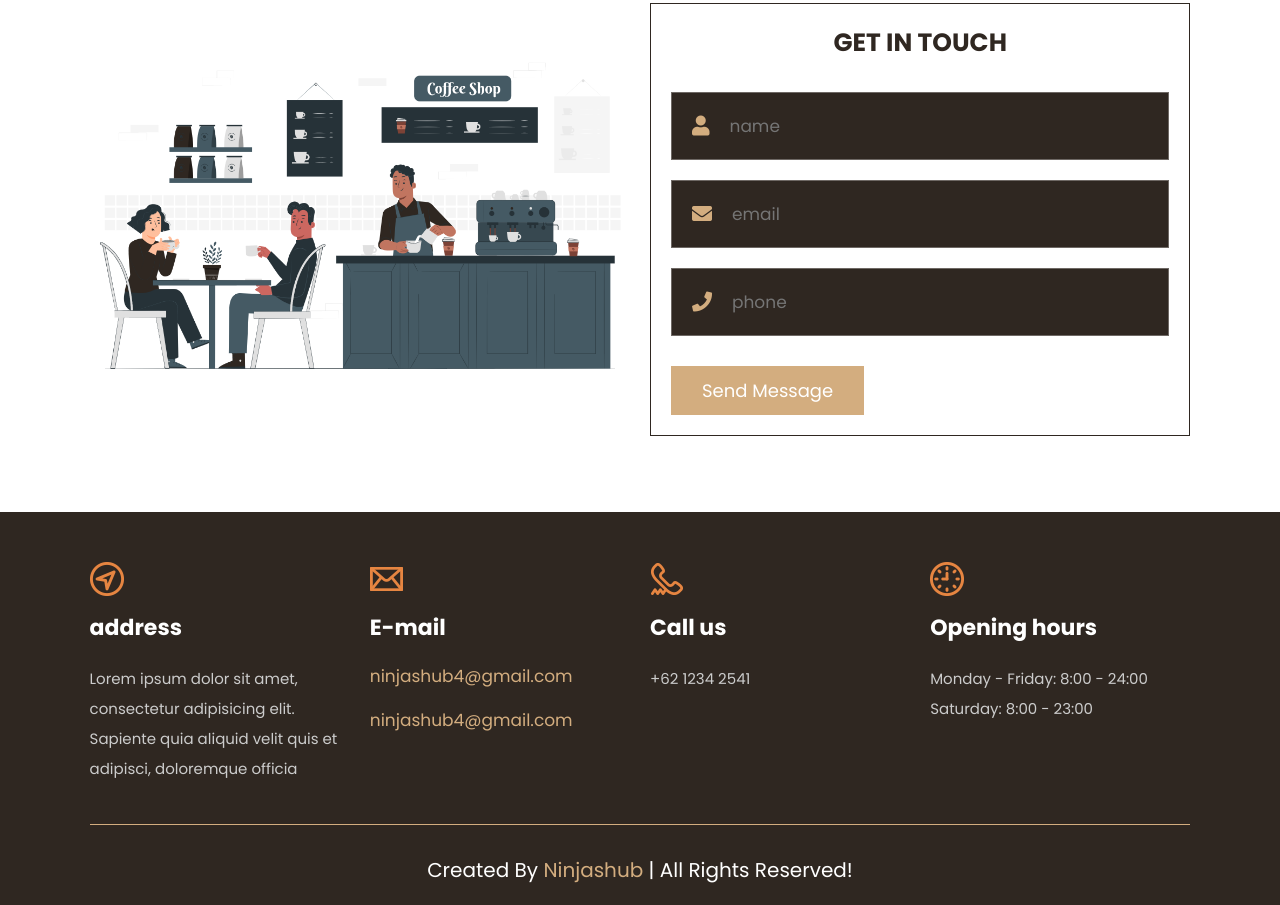
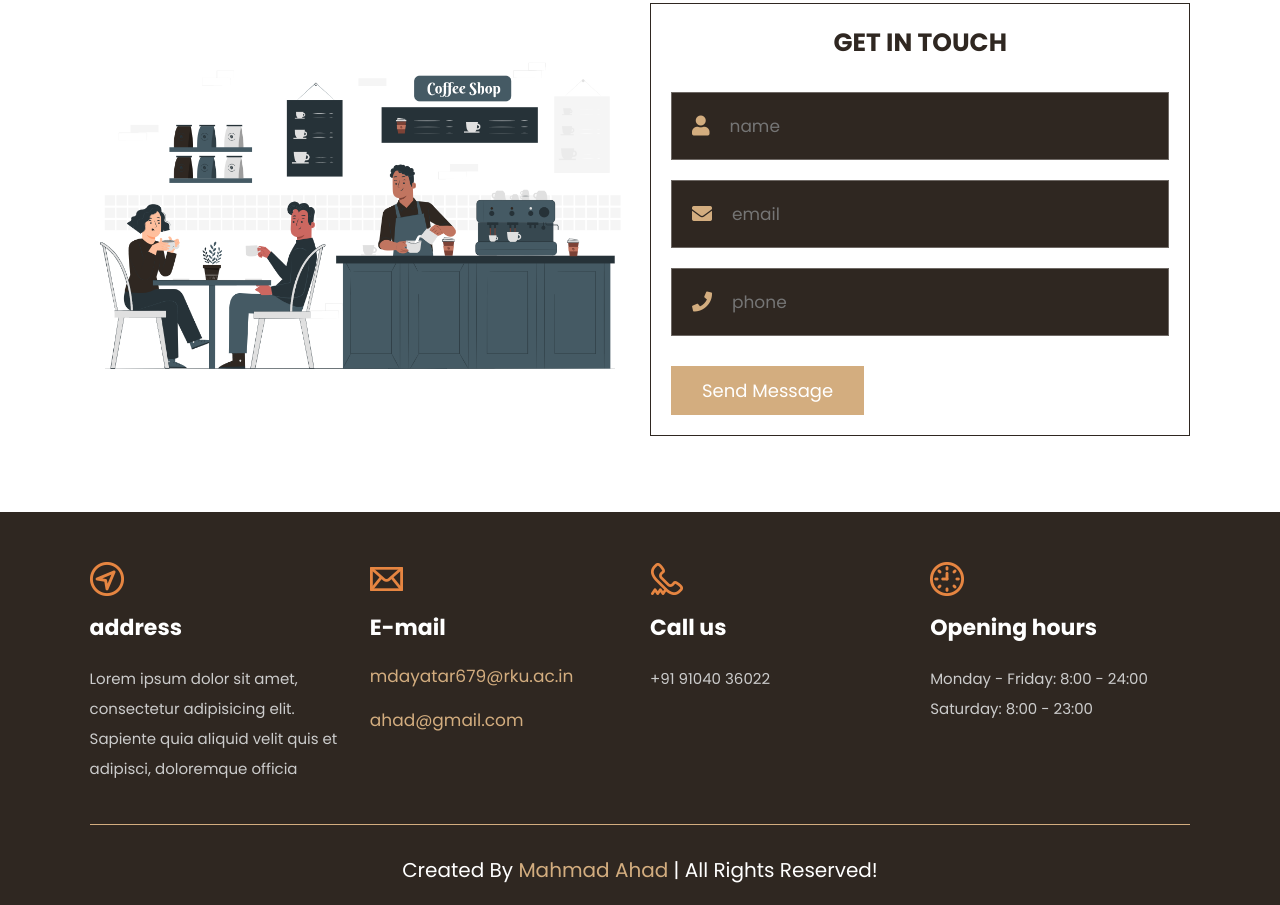
Before and after one commit to mdayatar679/Coffee, a plain HTML site: page index.html in a window 1280 px wide. Shown: the part 2558-3463 px from the top of the page. Drawn offline with Linux system fonts and the light colour scheme; files whose address does not match are found by name.

Commit message:
Update index.html

```diff
--- a/index.html
+++ b/index.html
@@ -174,14 +174,14 @@
             <div class="box">
                 <img src="footer-2.png" alt="">
                 <h3>E-mail</h3>
-                <a href="#" class="link">ninjashub4@gmail.com</a>
-                <a href="#" class="link">ninjashub4@gmail.com</a>
+                <a href="#" class="link">mdayatar679@rku.ac.in</a>
+                <a href="#" class="link">ahad@gmail.com</a>
             </div>
 
             <div class="box">
                 <img src="footer-3.png" alt="">
                 <h3>Call us</h3>
-                <p>+62 1234 2541</p>
+                <p>+91 91040 36022</p>
             </div>
 
             <div class="box">
@@ -193,7 +193,7 @@
 
         </div>
 
-        <div class="credit">created by <span>Ninjashub</span> | all rights reserved! </div>
+        <div class="credit">created by <span>Mahmad Ahad</span> | all rights reserved! </div>
 
     </section>
 
```
